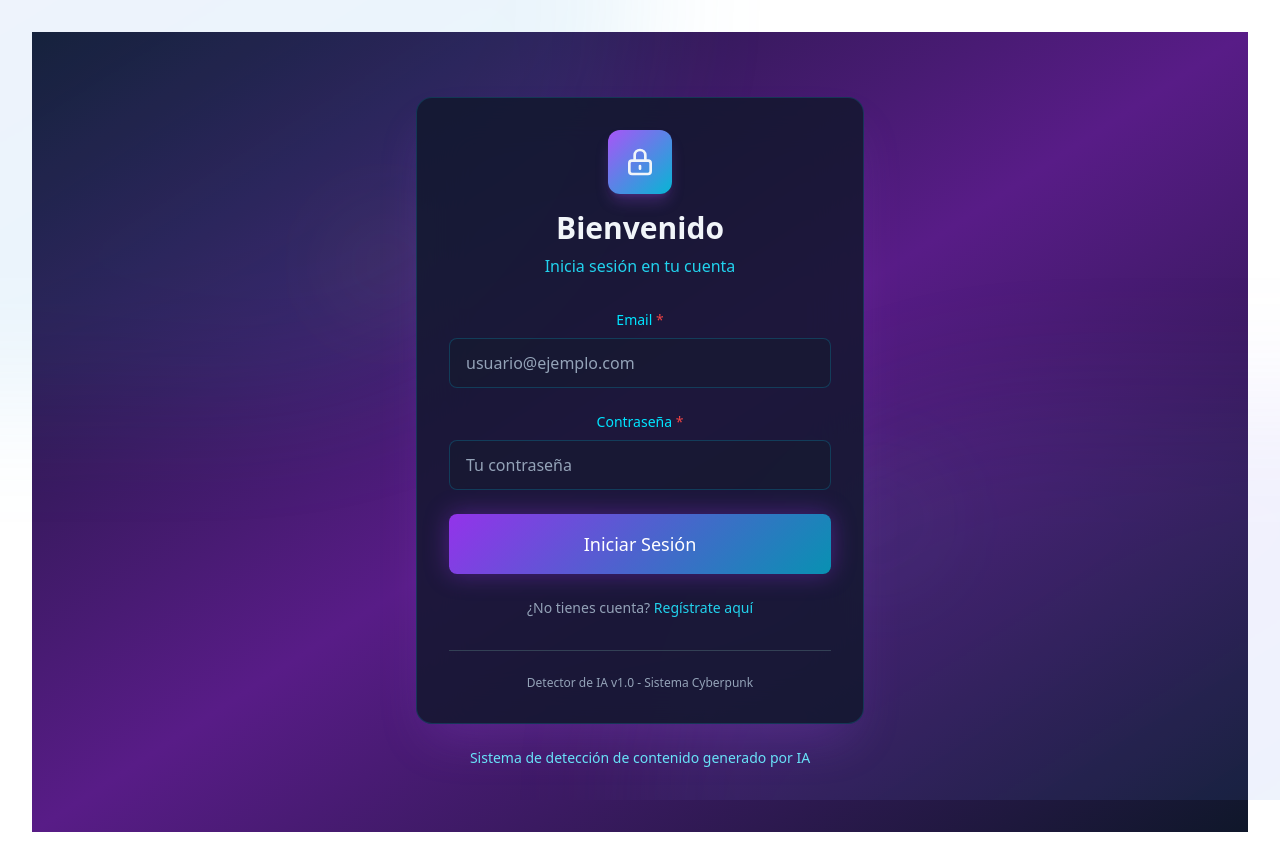
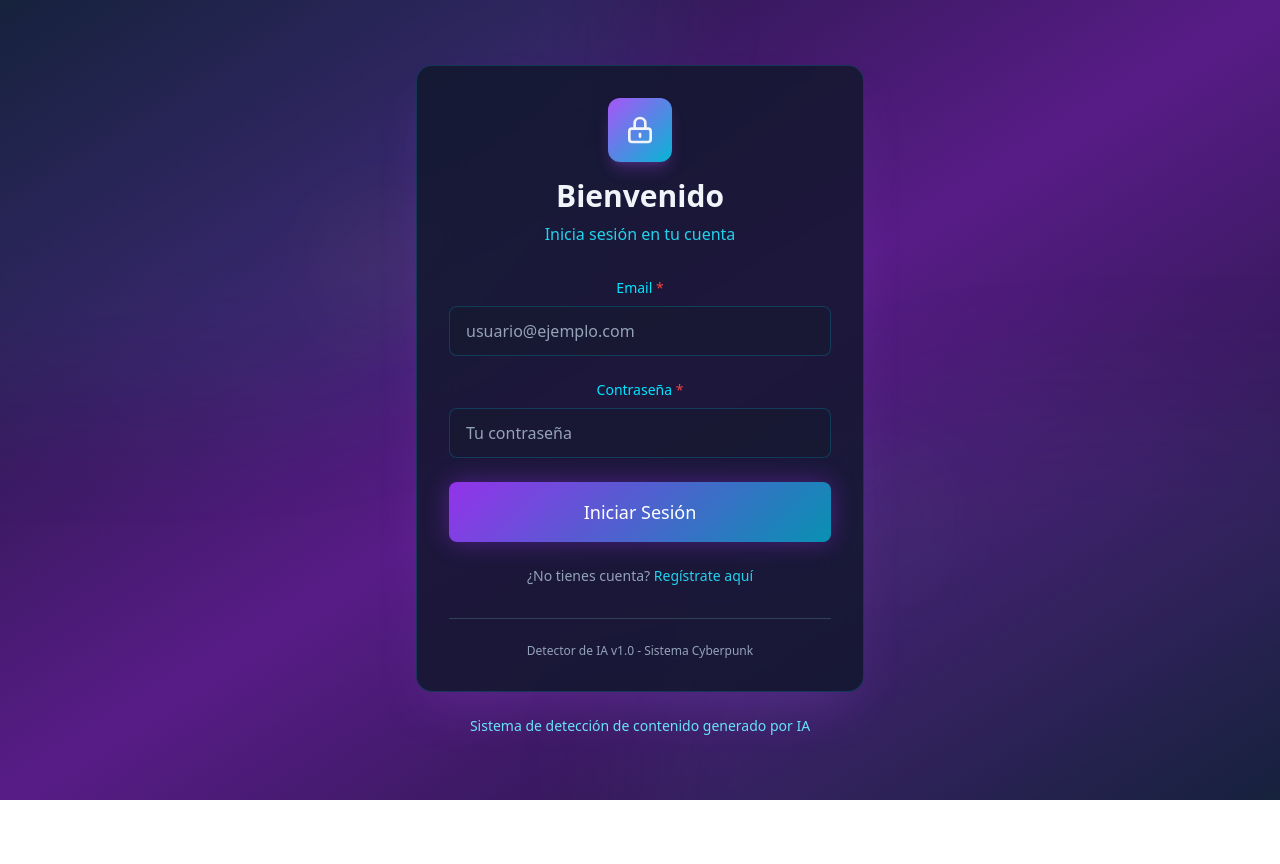
Before and after one commit to Calambillo11235813/PROYECTO-GRUPAL-SW1, a React (Vite) app in the folder frontend/: page /login in a window 1280 px wide. After the commit the page ends 800 px from the top, so only its background shows below. Built offline with nearby package versions, Linux system fonts and the light colour scheme.

Commit message:
Update Login.jsx

```diff
--- a/frontend/src/pages/Login.jsx
+++ b/frontend/src/pages/Login.jsx
@@ -21,7 +21,7 @@ const Login = () => {
   };
 
   return (
-    <div className="min-h-screen bg-gradient-to-br from-slate-900 via-purple-900 to-slate-900 flex items-center justify-center px-4">
+    <div className="fixed inset-0 bg-gradient-to-br from-slate-900 via-purple-900 to-slate-900 flex items-center justify-center p-4 overflow-auto">
       {/* Efectos de fondo cyberpunk */}
       <div className="absolute inset-0 overflow-hidden">
         <div className="absolute -top-1/2 -left-1/2 w-full h-full bg-gradient-to-br from-purple-500/10 to-cyan-500/10 rounded-full blur-3xl" />
```
